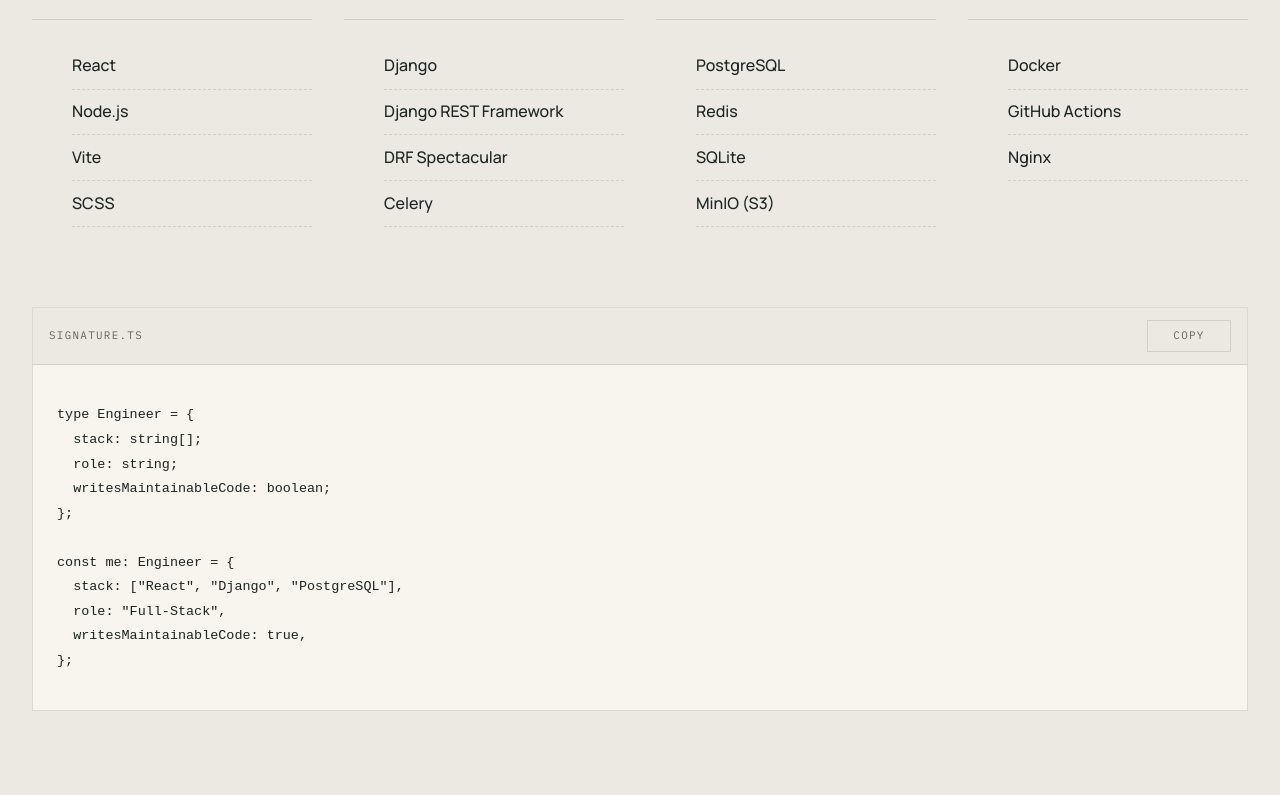
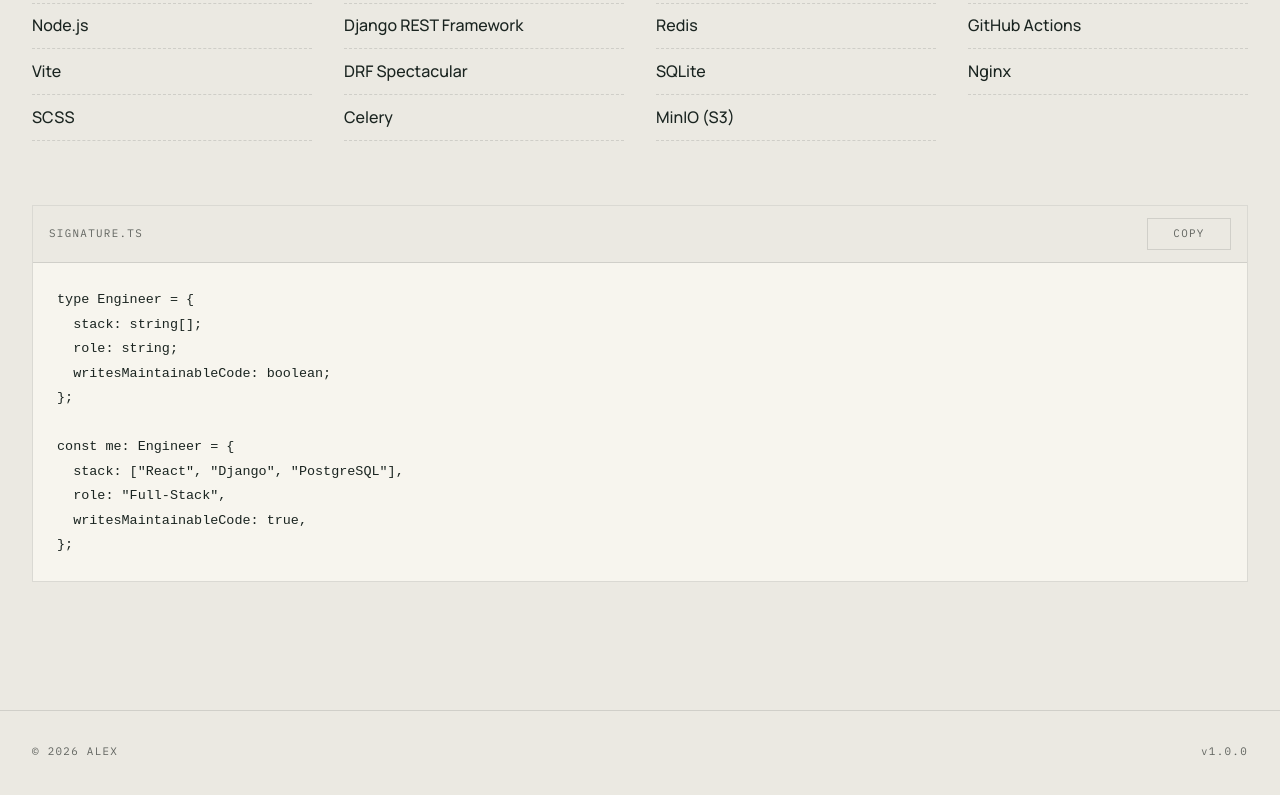
Before and after one commit to IIyCbKA/IIyCbKA.github.io, a React (Vite) app: page / in a window 1280 px wide. Shown: the part 1251-2046 px from the top of the page. Built offline with nearby package versions, Linux system fonts and the light colour scheme.

Commit message:
Add new section - Footer; improve code

```diff
--- a/src/components/Reveal/Reveal.tsx
+++ b/src/components/Reveal/Reveal.tsx
@@ -1,5 +1,5 @@
 import React from "react";
-import { RevealProps } from "./interface";
+import RevealProps from "./interface";
 import styles from "./style.module.scss";
 import { clsx } from "clsx";
 
--- a/src/components/Reveal/interface.ts
+++ b/src/components/Reveal/interface.ts
@@ -1,6 +1,6 @@
 import React from "react";
 
-export interface RevealProps {
+export default interface RevealProps {
   children: React.ReactNode;
   className?: string;
   as?: React.ElementType;
--- a/src/features/Footer/Footer.tsx
+++ b/src/features/Footer/Footer.tsx
@@ -1,5 +1,18 @@
 import React from "react";
+import styles from "./styles.module.scss";
+import { AUTHOR, VERSION } from "./constants";
 
 export default function Footer(): React.ReactElement {
-  return <></>;
+  const year = new Date().getFullYear();
+
+  return (
+    <footer className={styles.siteFooter}>
+      <div className={styles.footerInner}>
+        <span>
+          © {year} {AUTHOR}
+        </span>
+        <span className={styles.version}>v{VERSION}</span>
+      </div>
+    </footer>
+  );
 }
--- /dev/null
+++ b/src/features/Footer/constants.ts
@@ -0,0 +1,2 @@
+export const AUTHOR = "Alex";
+export const VERSION = "1.0.0";
--- /dev/null
+++ b/src/features/Footer/styles.module.scss
@@ -0,0 +1,32 @@
+@use "@/shared/breakpoints" as bp;
+
+.siteFooter {
+  border-top: 1px solid var(--border);
+  padding: 2rem;
+  background: var(--forest-dark);
+}
+
+.footerInner {
+  max-width: var(--max-w);
+  margin: 0 auto;
+  display: flex;
+  justify-content: space-between;
+  align-items: center;
+  flex-wrap: wrap;
+  gap: 1rem;
+  font-family: 'IBM Plex Mono', monospace;
+  font-size: 0.68rem;
+  letter-spacing: 0.12em;
+  color: var(--text-dim);
+  text-transform: uppercase;
+
+  @media (max-width: bp.$sm) {
+    flex-direction: column;
+    text-align: center;
+    justify-content: center;
+  }
+
+  .version {
+    text-transform: none;
+  }
+}
--- a/src/index.scss
+++ b/src/index.scss
@@ -2,6 +2,8 @@
 *::before,
 *::after {
   box-sizing: border-box;
+  margin: 0;
+  padding: 0;
 
   @media (prefers-reduced-motion: reduce) {
     animation-duration: 0.01ms !important;
```
